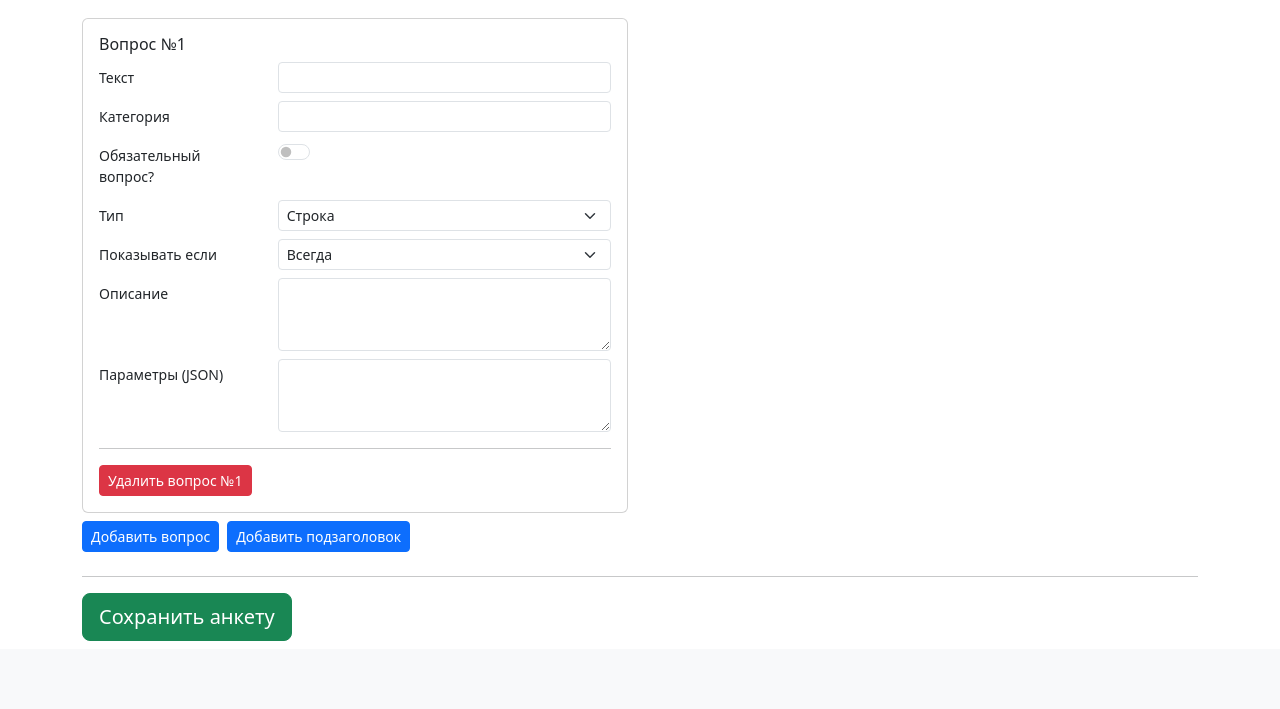
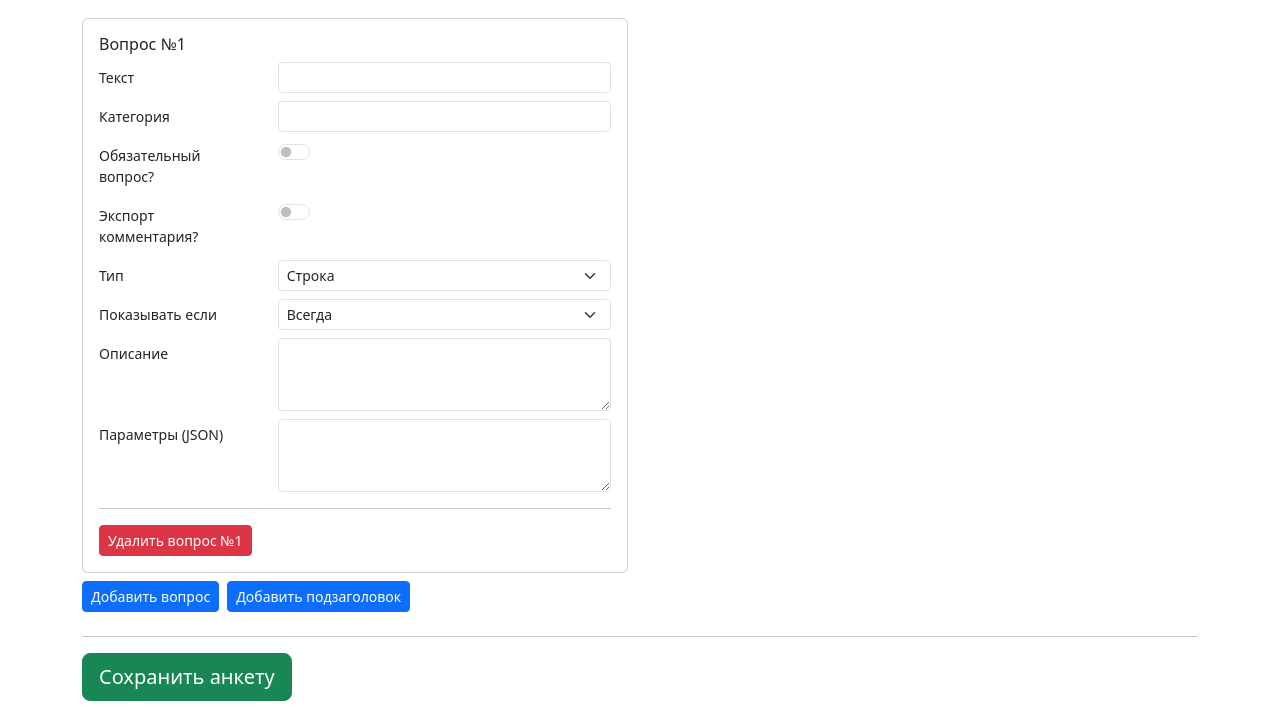
Before and after one commit to roctbb/medsenger-science-register, a Flask app: page /editor/create in a window 1280 px wide. Shown: the part 338-1047 px from the top of the page. Before the commit the page ends 979 px from the top, so only its background shows below. Run offline with Flask 3, Linux system fonts and the light colour scheme.

Commit message:
add export to comments

```diff
--- a/backend/methods/forms.py
+++ b/backend/methods/forms.py
@@ -3,6 +3,7 @@ import json
 from backend.models import *
 from .exceptions import *
 from backend.helpers import *
+from .comments import *
 
 
 @transaction
@@ -39,6 +40,9 @@ def submit_form(doctor, patient, form, answers):
                                     value=answer,
                                     params=params)
                     db.session.add(record)
+
+                if field.get('export_comment', False) and answer:
+                    place_comment(form.project, patient, doctor, answer, description=f"{form.name}, {field.get('text')}")
 
     return submission
 
--- a/backend/templates/questionnaire.html
+++ b/backend/templates/questionnaire.html
@@ -90,6 +90,18 @@
                             <div class="form-check form-switch">
                                 <input type="checkbox" class="form-check-input" :id="'required_question_setter_' + i"
                                        v-model="question.required">
+                            </div>
+                        </div>
+                    </div>
+
+                    <div class="row my-2">
+                        <label class="col-md-4 col-form-label col-form-label-sm">
+                            Экспорт комментария?
+                        </label>
+                        <div class="col-md-8">
+                            <div class="form-check form-switch">
+                                <input type="checkbox" class="form-check-input" :id="'export_comment_question_setter_' + i"
+                                       v-model="question.export_comment">
                             </div>
                         </div>
                     </div>
```
